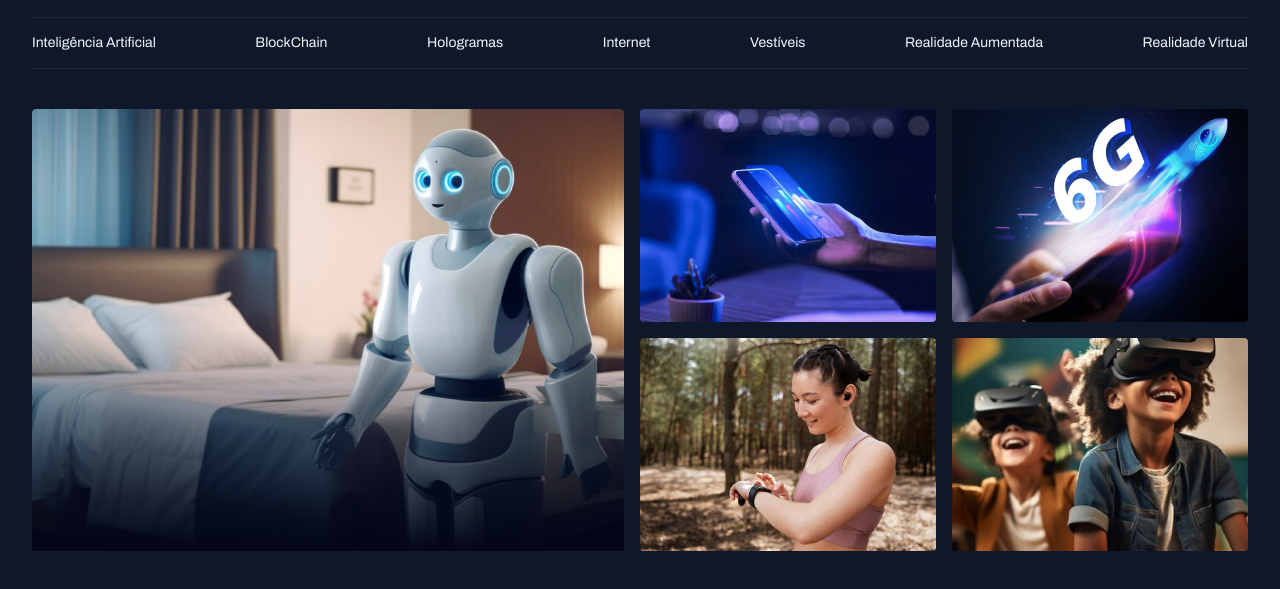
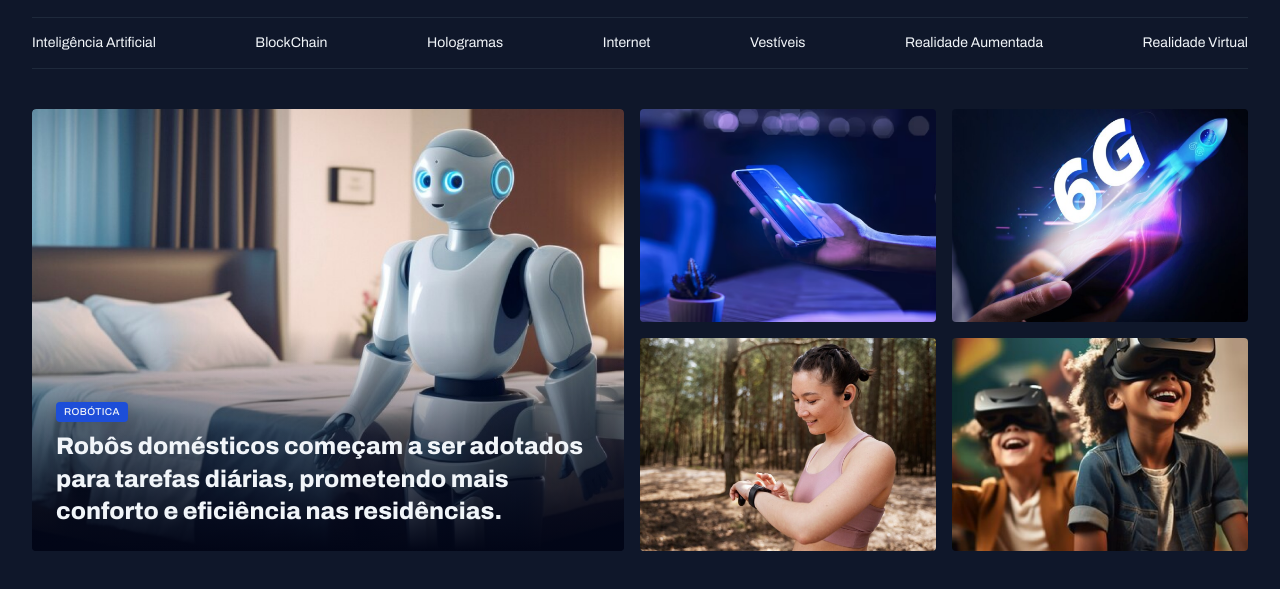
Before and after one commit to DiogoWernek/NewsPortal, a plain HTML site: page index.html in a window 1280 px wide. Shown: the part 55-644 px from the top of the page. Drawn offline with Linux system fonts and the light colour scheme.

Commit message:
Card concluido

```diff
--- a/index.html
+++ b/index.html
@@ -44,9 +44,17 @@
 
   <main class="grid container">
     <section id="featured" class="grid grid-flow-col gap-16">
-      <div class="card">
+      <figure class="card">
         <img src="assets/images/Image 01.png" alt="Imagem Robô">
-      </div>
+
+        <figcaption>
+          <span class="content-tag">Robótica</span>
+          <h2 class="text-2xl">
+            Robôs domésticos começam a ser adotados para tarefas diárias, prometendo mais conforto e eficiência nas
+            residências.
+          </h2>
+        </figcaption>
+      </figure>
 
       <div class="grid grid-cols-2 gap-16">
         <div>
--- a/styles/global.css
+++ b/styles/global.css
@@ -53,3 +53,15 @@ img {
 main {
   margin-top: 40px;
 }
+
+.content-tag {
+  display: inline-block;
+  background-color: var(--brand-color-dark);
+  padding: 4px 8px;
+  border-radius: 4px;
+  font: 500 10px/1.2 var(--font-family);
+  text-transform: uppercase;
+  letter-spacing: 0.04em;
+  color: var(--text-color-primary);
+  box-shadow: 0px 4px 16px #02061740;
+}
--- a/styles/sections.css
+++ b/styles/sections.css
@@ -18,4 +18,15 @@
     top: 50%;
     background: linear-gradient(180deg, transparent 0%, #020617 100%);
   }
+
+  figcaption {
+    position: absolute;
+    bottom: 0;
+
+    padding: 24px;
+
+    h2 {
+      margin-top: 8px;
+    }
+  }
 }
--- a/styles/utility.css
+++ b/styles/utility.css
@@ -13,3 +13,19 @@
 .gap-16 {
   gap: 16px
 }
+
+.text-2xl {
+  font: var(--h1);
+}
+
+.text-xl {
+  font: var(--h2);
+}
+
+.text-lg {
+  font: var(--h3);
+}
+
+.text-sm {
+  font: var(--text-sm);
+}
```
